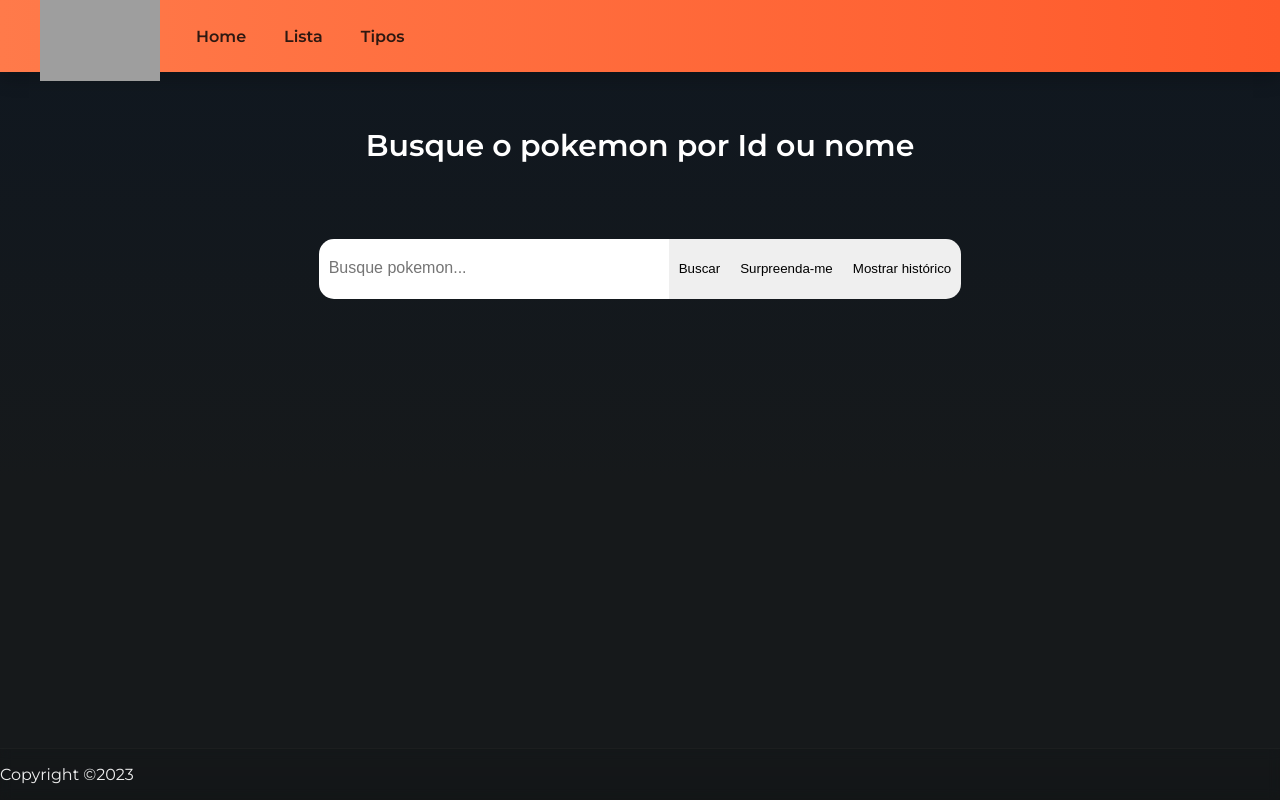
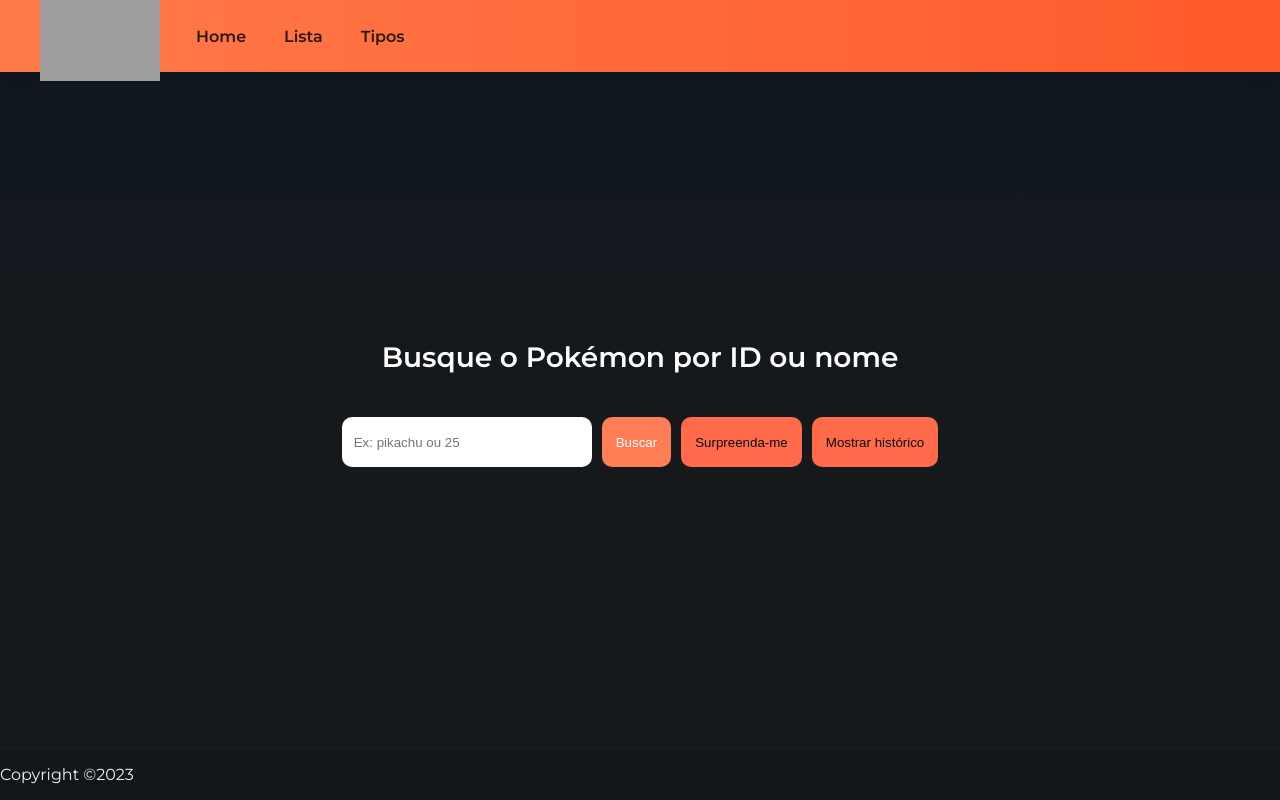
Before and after one commit to LariLais/pokedex, an Angular app: page /search in a window 1280 px wide. Built offline with nearby package versions, Linux system fonts and the light colour scheme; grey boxes are pictures that could not be loaded.

Commit message:
refactor: alterando estilo de search componente

```diff
--- a/src/app/components/pokemon-search/pokemon-search.component.html
+++ b/src/app/components/pokemon-search/pokemon-search.component.html
@@ -1,89 +1,52 @@
-<!DOCTYPE html>
-<html lang="pt-br">
-  <head>
-    <meta charset="UTF-8" />
-    <meta http-equiv="X-UA-Compatible" content="IE=edge" />
-    <meta name="viewport" content="width=device-width, initial-scale=1.0" />
-    <link rel="preconnect" href="https://fonts.googleapis.com" />
-    <link rel="preconnect" href="https://fonts.gstatic.com" crossorigin />
-    <link
-      href="https://fonts.googleapis.com/css2?family=Montserrat:wght@300;400;500;600&display=swap"
-      rel="stylesheet"
-    />
-    <title>Pokedex</title>
-  </head>
-  <body>
 <app-header></app-header>
-    <main>
-      <section>
-        <h1 class="titulo">Busque o pokemon por Id ou nome</h1>
 
-        <div class="bloco-pesquisa">
-          <form (ngSubmit)="buscar()" autocomplete="off">
+<main class="page">
+  <section class="container">
+    <h1 class="titulo">Busque o Pokémon por ID ou nome</h1>
+
+    <form class="search" (ngSubmit)="buscar()" autocomplete="off">
       <input
         [(ngModel)]="pokemonProcurado"
-              placeholder="Busque pokemon..."
-              autocomplete="off"
-              type="text"
-              class="pesquisa"
         name="pokemonProcurado"
+        placeholder="Ex: pikachu ou 25"
+        class="input"
       />
-            <input value="Buscar" type="submit" class="botao" />
-            <button (click)="randomPokemon()" class="botao-surpresa">
+
+      <button type="submit" class="btn primary">Buscar</button>
+
+      <button type="button" (click)="randomPokemon()" class="btn">
         Surpreenda-me
       </button>
-            <button (click)="mostrarHistorico()" class="botao-historico">
+
+      <button type="button" (click)="mostrarHistorico()" class="btn">
         {{ funcao }}
       </button>
     </form>
+
+    <div class="mensagem" *ngIf="mensagem">
+      {{ mensagem }}
     </div>
 
-        <div class="mensagem">{{ mensagem }}</div>
-
-        <div
-          id="bloco-resultado"
-          style="height: 0; border: 0px; box-shadow: none"
-        >
-          <a id="link" [routerLink]="['/detail', pokemonEncontrado.id]">
-            <div id="imagens" style="display: none">
-              <div>
-                <img [src]="imagem" alt="Default image" />
-              </div>
-            </div>
-
-            <div class="nome">
-              <h1>{{ pokemonEncontrado.nome }}</h1>
-            </div>
+    <div class="resultado" *ngIf="pokemonEncontrado?.id">
+      <a [routerLink]="['/detail', pokemonEncontrado.id]">
+        <img [src]="imagem" [alt]="pokemonEncontrado.nome" />
+        <h2>{{ pokemonEncontrado.nome }}</h2>
+        <span>#{{ pokemonEncontrado.id }}</span>
       </a>
     </div>
 
-        <div id="historico" style="display: none">
-          <h1 id="titulo-historico">Histórico de pesquisa</h1>
-          <div>
-            <div>
-              <table id="tabela">
-                <tr id="itens-tabela">
-                  <th>ID</th>
-                  <th>Nome</th>
-                </tr>
-                <tr id="result-historico">
-                  <td>
-                    <div id="item" *ngFor="let id of historicoId">
-                      <a [routerLink]="['/detail', id]">{{ id }}</a>
-                    </div>
-                  </td>
-                  <td>
-                    <div id="item" *ngFor="let nome of historicoNome">
-                      <a [routerLink]="['/detail', nome]">{{ nome }}</a>
-                    </div>
-                  </td>
-                </tr>
-              </table>
+    <div class="historico" *ngIf="mostrarHist">
+      <h2>Histórico de pesquisa</h2>
+
+      <div class="historico-list">
+        <div *ngFor="let item of historico">
+          <a [routerLink]="['/detail', item.id]">
+            #{{ item.id }} - {{ item.nome }}
+          </a>
         </div>
       </div>
     </div>
   </section>
 </main>
+
 <app-footer></app-footer>
-  </body>
-</html>
--- a/src/app/components/pokemon-search/pokemon-search.component.scss
+++ b/src/app/components/pokemon-search/pokemon-search.component.scss
@@ -1,212 +1,93 @@
-body {
-  background-color: var(--fundo);
-  background-size: cover;
-  height: 100vh;
-  font-family: var(--fonte-principal);
-}
-
-main {
-  display: flex;
-  justify-content: space-around;
-  align-items: center;
-  gap: 30px;
-  background-color: var(--fundo);
-}
-
-#link {
-  display: flex;
-  justify-content: space-around;
-  align-items: center;
-  flex-direction: column;
-  width: 600px;
-  height: 300px;
-}
-
-#bloco-resultado {
-  width: 400px;
-  height: 150px;
-  display: flex;
-  flex-direction: column;
-  align-items: center;
-  justify-content: center;
-  border-radius: 15px;
-  background: url("https://i.pinimg.com/736x/d6/7c/3c/d67c3cbce4d7e9355e8522e10434d76c.jpg");
-}
-
-#imagens {
+.page {
+  min-height: 80vh;
   display: flex;
   justify-content: center;
   align-items: center;
 }
 
-#imagens img {
-  width: 200px;
-  height: 200px;
-}
-
-.nome {
+.container {
+  width: min(900px, 92%);
   display: flex;
-  justify-content: center;
+  flex-direction: column;
   align-items: center;
-  font-size: large;
-}
-
-a {
-  text-decoration: none;
-  color: black;
-  font-family: var(--fonte-krona);
+  gap: 20px;
 }
 
 .titulo {
+  color: white;
+  font-size: 28px;
+  text-align: center;
+}
+
+.search {
   display: flex;
-  align-items: center;
-  padding: 30px 0;
-  font-size: 30px;
+  flex-wrap: wrap;
+  gap: 10px;
+  justify-content: center;
+}
+
+.input {
+  height: 50px;
+  padding: 0 12px;
+  border-radius: 10px;
+  border: none;
+  min-width: 250px;
+}
+
+.btn {
+  height: 50px;
+  padding: 0 14px;
+  border-radius: 10px;
+  border: none;
+  cursor: pointer;
+}
+
+.btn:hover {
+  background: #ddd;
+}
+
+.primary {
+  background: #ff7d55;
   color: white;
 }
 
-form {
-  display: flex;
-  flex-direction: row;
-  align-items: center;
+.resultado {
+  background: rgba(255, 255, 255, 0.06);
+  padding: 20px;
+  border-radius: 16px;
+  text-align: center;
+  transition: 0.2s;
 }
 
-.bloco-pesquisa {
-  width: 800px;
-  height: 100px;
-  display: flex;
-  justify-content: center;
-  align-items: center;
-  border: none;
-  outline: none;
-  padding: 0 10px;
-  font-size: 18px;
+.resultado:hover {
+  transform: translateY(-5px);
 }
 
-.botao-surpresa {
-  border: none;
-  height: 60px;
-  outline: none;
-  padding: 0 10px;
+.resultado img {
+  width: 150px;
 }
 
-.botao-surpresa:hover {
-  background-color: rgb(177, 177, 177);
-  cursor: pointer;
-}
-
-.pesquisa {
-  width: 350px;
-  height: 60px;
-  padding-left: 10px;
-  border-radius: 15px 0 0 15px;
-  border: none;
-  outline: none;
-  padding: 0 10px;
-}
-
-.pesquisa::placeholder {
-  font-size: medium;
-}
-
-.botao {
-  height: 60px;
-  padding: 0 10px;
-  border: none;
-  outline: none;
-}
-
-.botao:hover {
-  background-color: rgb(177, 177, 177);
-  cursor: pointer;
-}
-
-.botao-historico {
-  height: 60px;
-  border-radius: 0 15px 15px 0;
-  border: none;
-  outline: none;
-  padding: 0 10px;
-}
-
-.botao-historico:hover {
-  background-color: rgb(177, 177, 177);
-  cursor: pointer;
+.resultado h2 {
+  text-transform: capitalize;
+  margin-top: 10px;
 }
 
 .mensagem {
-  color: white;
-  display: flex;
-  justify-content: center;
-  align-items: center;
-  height: 20px;
-  font-size: 18px;
-  margin-top: -25px;
-  margin-bottom: 20px;
+  color: #ff6b6b;
 }
 
-section {
+.historico {
+  margin-top: 20px;
+  width: 100%;
+}
+
+.historico-list {
   display: flex;
   flex-direction: column;
-  justify-content: center;
-  align-items: center;
+  gap: 6px;
 }
 
-#titulo-historico {
-  width: 50vw;
-  font-size: 30px;
-  text-align: center;
-  height: 50px;
-  align-items: center;
-  justify-content: center;
-  display: flex;
+.historico a {
   color: white;
-  margin-bottom: 30px;
-  margin-top: 30px;
+  text-decoration: none;
 }
-
-table {
-  border-collapse: collapse;
-  margin: auto;
-  background-color: rgb(53, 53, 53);
-  color: white;
-  height: 400px;
-  border-radius: 10px;
-}
-
-th,
-td {
-  padding: 10px;
-  text-align: center;
-  width: 50vw;
-}
-
-#itens-tabela {
-  display: flex;
-  width: 50vw;
-  justify-content: space-around;
-  text-align: left;
-  background-color: rgb(255, 88, 38);
-  border-radius: 10px 10px 0 0;
-}
-
-#result-historico {
-  display: flex;
-  width: 50vw;
-  justify-content: space-around;
-  text-align: left;
-  color: white;
-}
-
-#historico {
-  width: fit-content;
-  height: 60vh;
-  color: black;
-  display: flex;
-  flex-direction: column;
-  align-items: center;
-}
-
-#item a {
-  color: white;
-}
--- a/src/app/components/pokemon-search/pokemon-search.component.ts
+++ b/src/app/components/pokemon-search/pokemon-search.component.ts
@@ -2,121 +2,104 @@ import { AppService } from './../../service/app.service';
 import { Component, EventEmitter, OnInit, Output } from '@angular/core';
 import { ActivatedRoute } from '@angular/router';
 
+interface PokemonSearchResult {
+  nome: string;
+  id: number;
+  peso: string;
+  altura: string;
+}
+
+interface HistoricoItem {
+  id: number;
+  nome: string;
+}
+
 @Component({
   selector: 'app-pokemon-search',
   templateUrl: './pokemon-search.component.html',
-  styleUrls: ['./pokemon-search.component.scss']
+  styleUrls: ['./pokemon-search.component.scss'],
 })
 export class PokemonSearchComponent implements OnInit {
+  pokemonProcurado: string = '';
+  mensagem: string = '';
 
-  pokemonProcurado: string
-  erro404: boolean
-  mensagem: string
+  imagem: string = '';
 
-  pokemonEncontrado = {
+  mostrarHist = false;
+  funcao = 'Mostrar histórico';
+
+  pokemonEncontrado: PokemonSearchResult = {
     nome: '',
     id: 0,
     peso: '',
     altura: '',
-  }
+  };
 
-  historicoNome = []
-  historicoId = []
+  historico: HistoricoItem[] = [];
 
-  funcao = 'Mostrar histórico'
+  @Output() aoBuscar = new EventEmitter<PokemonSearchResult>();
 
-  imagem: string
-
-  @Output() aoBuscar = new EventEmitter<any>()
-
-  constructor(private service: AppService, private route: ActivatedRoute) {
-  }
+  constructor(
+    private service: AppService,
+    private route: ActivatedRoute,
+  ) {}
 
   ngOnInit(): void {
-    if (this.route.snapshot.paramMap.get('id') != undefined) {
-      this.pokemonProcurado = this.route.snapshot.paramMap.get('id')
-      this.buscar()
+    const param = this.route.snapshot.paramMap.get('id');
+
+    if (param) {
+      this.pokemonProcurado = param;
+      this.buscar();
     }
   }
 
   mostrarHistorico() {
-    const historico = document.getElementById('historico')
-    if (historico.style.display == 'none') {
-      historico.style.display = 'flex'
-      this.funcao = 'Fechar histórico'
-    } else {
-      historico.style.display = 'none'
-    }
+    this.mostrarHist = !this.mostrarHist;
+    this.funcao = this.mostrarHist ? 'Fechar histórico' : 'Mostrar histórico';
   }
 
-  public async buscar() {
-    this.mensagem = ''
-    const pokemon = this.pokemonProcurado.toLocaleLowerCase()
+  buscar() {
+    if (!this.pokemonProcurado) return;
 
-    this.service.getPokemonData(pokemon).subscribe((resultado: any) => {
+    this.mensagem = '';
+    const pokemon = this.pokemonProcurado.toLowerCase();
 
-      this.pokemonEncontrado.nome = resultado.name
-      this.pokemonEncontrado.id = resultado.id
-      this.pokemonEncontrado.peso = resultado.weight
-      this.pokemonEncontrado.altura = resultado.height
+    this.service.getPokemonData(pokemon).subscribe({
+      next: (resultado: any) => {
+        this.pokemonEncontrado = {
+          nome: resultado.name,
+          id: resultado.id,
+          peso: resultado.weight,
+          altura: resultado.height,
+        };
 
-      this.aoBuscar.emit(this.pokemonEncontrado)
+        this.aoBuscar.emit(this.pokemonEncontrado);
 
-      if (resultado.sprites.front_default != null) {
-        this.imagem = `https://raw.githubusercontent.com/PokeAPI/sprites/master/sprites/pokemon/other/official-artwork/${resultado.id}.png`
-      } else if (resultado.sprites.front_default == null) {
-        this.imagem = 'https://cdn.pixabay.com/photo/2018/05/21/13/09/pokemon-3418266_960_720.png'
-      }
+        this.imagem = resultado.sprites.front_default
+          ? `https://raw.githubusercontent.com/PokeAPI/sprites/master/sprites/pokemon/other/official-artwork/${resultado.id}.png`
+          : 'https://cdn.pixabay.com/photo/2018/05/21/13/09/pokemon-3418266_960_720.png';
 
-      const tela = document.getElementById('bloco-resultado')
-      const imagens = document.getElementById('imagens')
-      imagens.style.display = 'flex'
-      tela.style.height = '300px'
-      tela.style.transition = '1.5s'
+        this.historico.unshift({
+          id: resultado.id,
+          nome: resultado.name,
+        });
 
-      this.historicoNome.push(resultado.name)
-      this.historicoId.push(resultado.id)
+        if (this.historico.length > 10) {
+          this.historico.pop();
+        }
+      },
 
-    },
-      erro => {
-        if (erro.status == 404) {
-          this.erro404 = true
-          this.mensagem = 'Erro 404: Pokemon não encontrado. Tente novamente com outro nome ou ID.'
-          this.ngOnInit()
+      error: (erro) => {
+        if (erro.status === 404) {
+          this.mensagem = 'Pokémon não encontrado. Tente outro nome ou ID.';
         }
-      }
-    )
-
+      },
+    });
   }
 
   randomPokemon() {
-    const pokemon = this.pokemonProcurado = Math.floor(Math.random() * (1000 - 1 + 1)) + 1 as unknown as undefined
-    this.mensagem = ''
-
-    this.service.getPokemonData(pokemon).subscribe((resultado: any) => {
-
-      this.pokemonEncontrado.nome = resultado.name
-      this.pokemonEncontrado.id = resultado.id
-      this.pokemonEncontrado.peso = resultado.weight
-      this.pokemonEncontrado.altura = resultado.height
-
-      this.aoBuscar.emit(this.pokemonEncontrado)
-
-      if (resultado.sprites.front_default != null) {
-        this.imagem = `https://raw.githubusercontent.com/PokeAPI/sprites/master/sprites/pokemon/other/official-artwork/${resultado.id}.png`
-      } else if (resultado.sprites.front_default == null) {
-        this.imagem = 'https://cdn.pixabay.com/photo/2018/05/21/13/09/pokemon-3418266_960_720.png'
-      }
-
-      const tela = document.getElementById('bloco-resultado')
-      const imagens = document.getElementById('imagens')
-      imagens.style.display = 'flex'
-      tela.style.height = '300px'
-      tela.style.transition = '1.5s'
-
-      this.historicoNome.push(resultado.name)
-      this.historicoId.push(resultado.id)
-    })
+    const randomId = Math.floor(Math.random() * 1000) + 1;
+    this.pokemonProcurado = String(randomId);
+    this.buscar();
   }
-
 }
```
Lines whose indentation alone changed are shown as unchanged.
